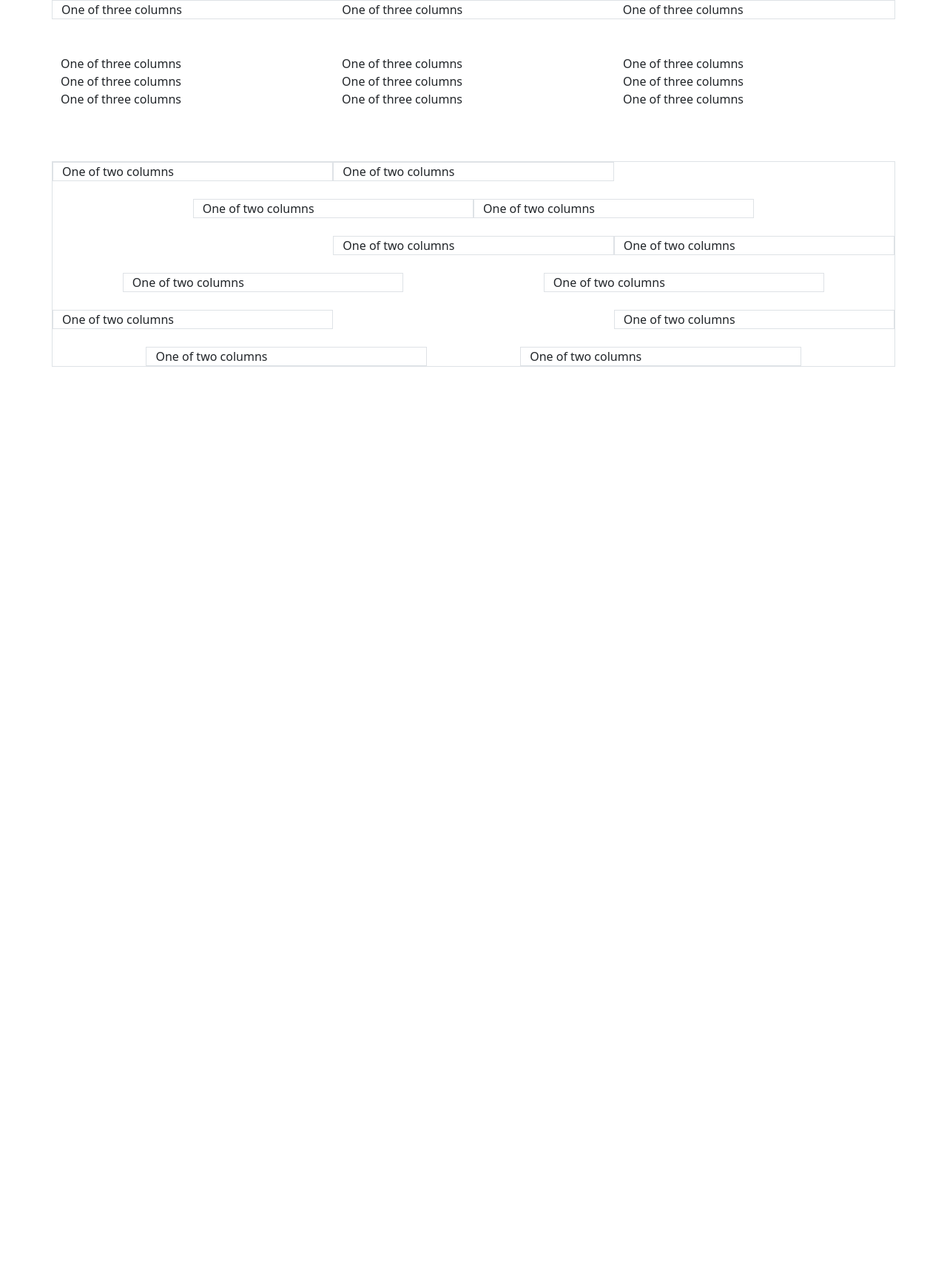
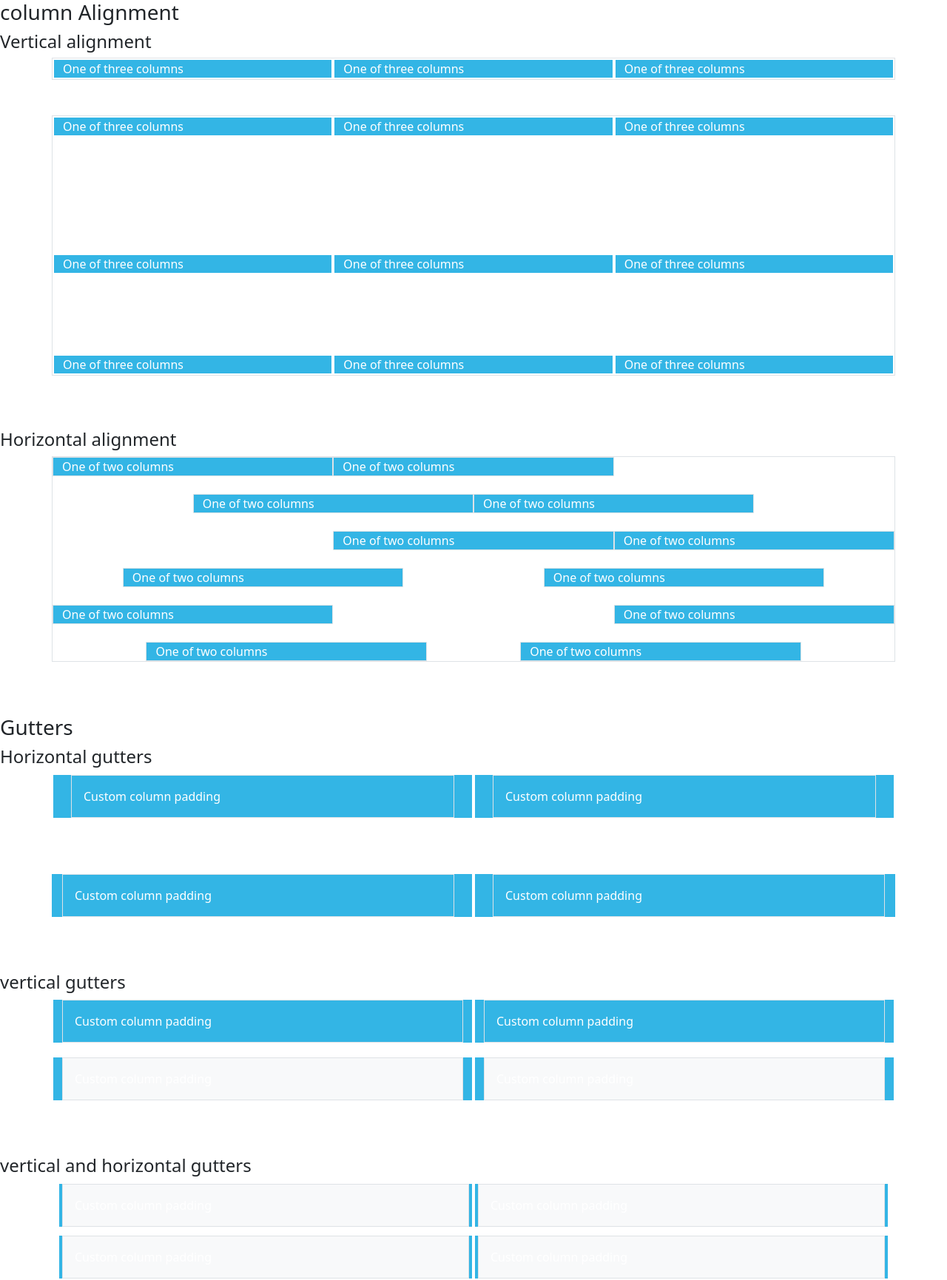
Before and after one commit to namaganda-esther/Bootstrap-Files, a plain HTML site: page columns.html in a window 1280 px wide. Shown: the whole page at 74% size. Before the commit the page ends 800 px from the top, so only its background shows below. Drawn offline with Linux system fonts and the light colour scheme.

Commit message:
added column examples and button files

```diff
--- a/columns.html
+++ b/columns.html
@@ -6,10 +6,13 @@
     <meta name="viewport" content="width=device-width, initial-scale=1.0">
     <title>Bootstrap Columns</title>
     <link rel="stylesheet" href="./css/bootstrap.css">
+    <link rel="stylesheet" href="./index.css">
 </head>
 <body>
 
-    <!-- Vertical alignment -->
+    <h3>column Alignment</h3>
+    <!-- Vertical Alignment -->
+    <h4>Vertical alignment</h4>
     <div class="container">
         <div class="row border">
           <div class="col align-self-start">
@@ -24,8 +27,8 @@
         </div>
     </div><br><br>
 
-    <div class="container">
-        <div class="row align-items-start">
+    <div class="container border">
+        <div class="row align-items-start" style="height: 100px;">
           <div class="col">
             One of three columns
           </div>
@@ -36,7 +39,7 @@
             One of three columns
           </div>
         </div>
-        <div class="row align-items-center">
+        <div class="row align-items-center" style="height: 200px;">
           <div class="col">
             One of three columns
           </div>
@@ -47,7 +50,7 @@
             One of three columns
           </div>
         </div>
-        <div class="row align-items-end">
+        <div class="row align-items-end" style="height: 50px;">
           <div class="col">
             One of three columns
           </div>
@@ -60,6 +63,7 @@
         </div>
     </div><br><br><br>
 
+    <h4>Horizontal alignment</h4>
     <!-- horizontal Alignment -->
     <div class="container border">
         <div class="row justify-content-start">
@@ -110,7 +114,77 @@
             One of two columns
           </div>
         </div>
+    </div><br><br><br>
+
+    <h3>Gutters</h3>
+    <!-- GUTTERS -->
+    <!-- GUTTERS -->
+    <!-- padding btn your colums used to responsively space and align content -->
+
+    <h4>Horizontal gutters</h4>
+    <!-- Horizontal Gutters -->
+    <div class="container px-4">
+      <div class="row gx-5">
+        <div class="col">
+         <div class="p-3 border">Custom column padding</div>
+        </div>
+        <div class="col">
+          <div class="p-3 border">Custom column padding</div>
+        </div>
+      </div>
+    </div><br><br><br>
+
+    <!-- example 2 .overflow-hidden class -->
+    <div class="container overflow-hidden">
+      <div class="row gx-5">
+        <div class="col">
+         <div class="p-3 border">Custom column padding</div>
+        </div>
+        <div class="col">
+          <div class="p-3 border">Custom column padding</div>
+        </div>
+      </div>
+    </div><br><br><br>
+
+    <h4>vertical gutters</h4>
+    <!-- Vertical gutters -->
+    <div class="container overflow-hidden">
+      <div class="row gy-3">
+        <div class="col-6">
+          <div class="p-3 border">Custom column padding</div>
+        </div>
+        <div class="col-6">
+          <div class="p-3 border">Custom column padding</div>
+        </div>
+        <div class="col-6">
+          <div class="p-3 border bg-light">Custom column padding</div>
+        </div>
+        <div class="col-6">
+          <div class="p-3 border bg-light">Custom column padding</div>
+        </div>
+      </div>
+    </div><br><br><br>
+
+    <h4>vertical and horizontal gutters</h4>
+    <!-- Horizontal & vertical gutters -->
+    <div class="container">
+      <div class="row g-2">
+        <div class="col-6">
+          <div class="p-3 border bg-light">Custom column padding</div>
+        </div>
+        <div class="col-6">
+          <div class="p-3 border bg-light">Custom column padding</div>
+        </div>
+        <div class="col-6">
+          <div class="p-3 border bg-light">Custom column padding</div>
+        </div>
+        <div class="col-6">
+          <div class="p-3 border bg-light">Custom column padding</div>
+        </div>
+      </div>
     </div>
+
+
 
 
     <script src="./js/bootstrap.bundle.js"></script>
```
Also changed, not shown: buttons.html (added, +94 -0 lines).
